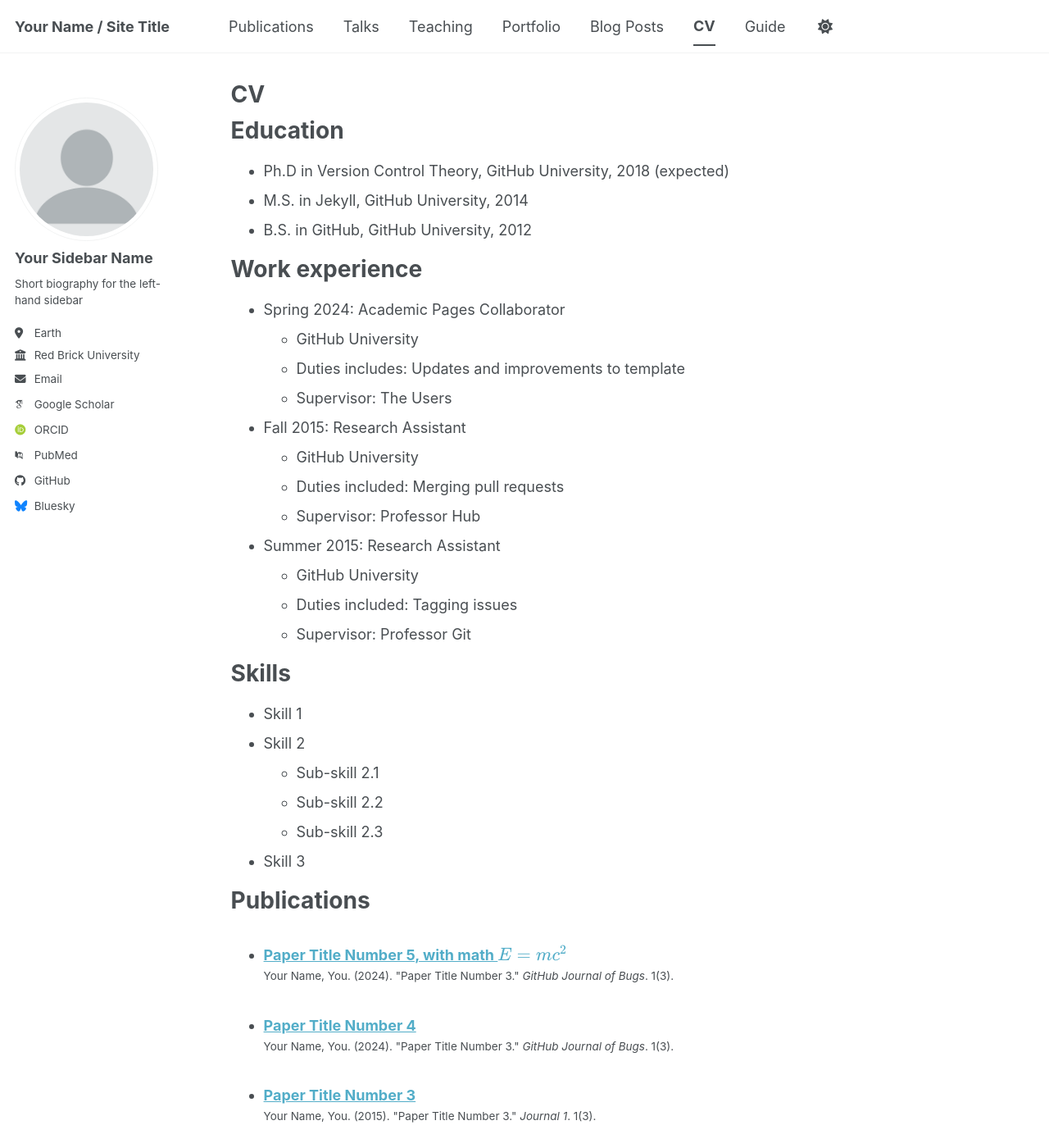
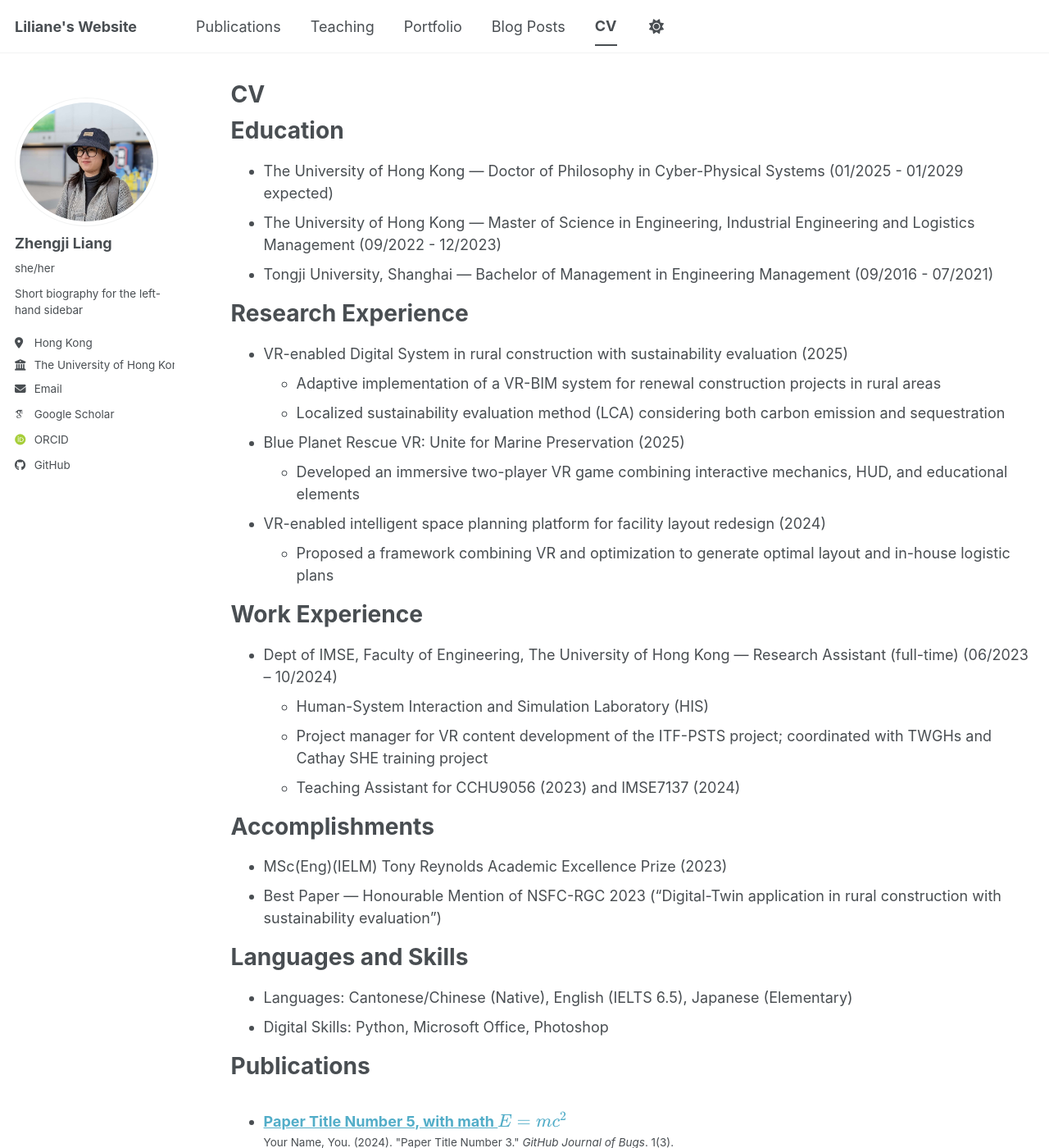
Before and after one commit to LilianeLZJ/My-Page, a Jekyll site: the page built from _pages/cv.md, in a window 1280 px wide and 1400 px high. Shown: the whole window at 82% size. Built offline with Jekyll 4.4.1, drawn with Linux system fonts in a browser that asks for light colours; some web fonts are replaced; a script bundle is joined from its source files by our own code; library files that are not in the unit come from our copies; some of the changed text lies outside the part shown.

Commit message:
update CV and home page

```diff
--- a/_config.yml
+++ b/_config.yml
@@ -9,39 +9,39 @@
 # Basic Site Settings
 locale                   : "en-US"
 site_theme               : "default" # The available themes options are "default", "air", "sunrise", "mint", "dirt" and "contrast"
-title                    : "Your Name / Site Title"
+title                    : "Liliane's Website"
 title_separator          : "-"
-name                     : &name "Your Name"
-description              : &description "Your Name's academic portfolio"   # Update this with a general description of your site, this is the default if not overridden by a page
-url                      : https://academicpages.github.io # The base hostname & protocol for your site e.g. "https://[your GitHub username].github.io",
+name                     : &name "Zhengji Liang"
+description              : &description "Zhengji Liang's academic portfolio"   # Update this with a general description of your site, this is the default if not overridden by a page
+url                      : https://lilianelzj.github.io/My-Page/ # The base hostname & protocol for your site e.g. "https://[your GitHub username].github.io",
                                                            # or if you already have some other page hosted on Github then use "https://[your GitHub username].github.io/[Your Repo Name]"
 baseurl                  : "" # the subpath of your site, e.g. "/blog"
-repository               : "academicpages/academicpages.github.io"
+repository               : "https://github.com/LilianeLZJ/My-Page"
 
 # Site Author - The following control what appear as part of the author content on the side bar.
 #               If a field is blank the icon and link will not appear, otherwise it will be shown.
 #               Additional customization can be done by editing /_includes/author-profile.html
 author:
   # Biographic information
-  avatar           : "profile.png"
-  name             : "Your Sidebar Name"
-  pronouns         : # example: "she/her"
+  avatar           : "profile.JPG"
+  name             : "Zhengji Liang"
+  pronouns         : "she/her"
   bio              : "Short biography for the left-hand sidebar"
-  location         : "Earth"
-  employer         : "Red Brick University"
+  location         : "Hong Kong"
+  employer         : "The University of Hong Kong"
   uri              : # URL
-  email            : "none@example.org"
+  email            : "lilianel@connect.hku.hk"
 
   # Academic websites
   academia         : # URL
   arxiv            : # URL - Update with the correct link to your profile
-  googlescholar    : "https://scholar.google.com/citations?user=PS_CX0AAAAAJ"
+  googlescholar    : "https://scholar.google.com/citations?user=rdxXftsAAAAJ"
   inspire-hep      : # URL
   impactstory      : # URL
-  orcid            : "https://orcid.org/yourorcidurl"
+  orcid            : "https://orcid.org/0009-0006-2495-7001"
   semantic         : # URL
   ssrn             : # URL
-  pubmed           : "https://www.ncbi.nlm.nih.gov/pubmed/?term=john+snow"
+  pubmed           : # "https://www.ncbi.nlm.nih.gov/pubmed/?term=john+snow"
   researchgate     : # URL
   scopus           : # URL
   zotero           : # URL
@@ -51,13 +51,13 @@ author:
   bitbucket        : # Username - Update with your username on the site
   codepen          : # Username
   dribbble         : # Username
-  github           : "academicpages"
+  github           : "LilianeLZJ"
   kaggle           : # Username
   stackoverflow    : # User number or user number and name (i.e., use "1" or "1/jeff-atwood")
 
   # Social media
   artstation       : # Username
-  bluesky          : "bsky.app" # Replace this with you Bluesky username
+  bluesky          : # "bsky.app" # Replace this with you Bluesky username
   facebook         : # Username
   flickr           : # Username
   foursquare       : # Username
--- a/_pages/cv.md
+++ b/_pages/cv.md
@@ -11,35 +11,38 @@ redirect_from:
 
 Education
 ======
-* Ph.D in Version Control Theory, GitHub University, 2018 (expected)
-* M.S. in Jekyll, GitHub University, 2014
-* B.S. in GitHub, GitHub University, 2012
+* The University of Hong Kong — Doctor of Philosophy in Cyber-Physical Systems (01/2025 - 01/2029 expected)
+* The University of Hong Kong — Master of Science in Engineering, Industrial Engineering and Logistics Management (09/2022 - 12/2023)
+* Tongji University, Shanghai — Bachelor of Management in Engineering Management (09/2016 - 07/2021)
 
-Work experience
+Research Experience
 ======
-* Spring 2024: Academic Pages Collaborator
-  * GitHub University
-  * Duties includes: Updates and improvements to template
-  * Supervisor: The Users
+* VR-enabled Digital System in rural construction with sustainability evaluation (2025)
+  * Adaptive implementation of a VR-BIM system for renewal construction projects in rural areas
+  * Localized sustainability evaluation method (LCA) considering both carbon emission and sequestration
 
-* Fall 2015: Research Assistant
-  * GitHub University
-  * Duties included: Merging pull requests
-  * Supervisor: Professor Hub
+* Blue Planet Rescue VR: Unite for Marine Preservation (2025)
+  * Developed an immersive two-player VR game combining interactive mechanics, HUD, and educational elements
 
-* Summer 2015: Research Assistant
-  * GitHub University
-  * Duties included: Tagging issues
-  * Supervisor: Professor Git
+* VR-enabled intelligent space planning platform for facility layout redesign (2024)
+  * Proposed a framework combining VR and optimization to generate optimal layout and in-house logistic plans
 
-Skills
+Work Experience
 ======
-* Skill 1
-* Skill 2
-  * Sub-skill 2.1
-  * Sub-skill 2.2
-  * Sub-skill 2.3
-* Skill 3
+* Dept of IMSE, Faculty of Engineering, The University of Hong Kong — Research Assistant (full-time) (06/2023 – 10/2024)
+  * Human-System Interaction and Simulation Laboratory (HIS)
+  * Project manager for VR content development of the ITF-PSTS project; coordinated with TWGHs and Cathay SHE training project
+  * Teaching Assistant for CCHU9056 (2023) and IMSE7137 (2024)
+
+Accomplishments
+======
+* MSc(Eng)(IELM) Tony Reynolds Academic Excellence Prize (2023)
+* Best Paper — Honourable Mention of NSFC-RGC 2023 ("Digital-Twin application in rural construction with sustainability evaluation")
+
+Languages and Skills
+======
+* Languages: Cantonese/Chinese (Native), English (IELTS 6.5), Japanese (Elementary)
+* Digital Skills: Python, Microsoft Office, Photoshop
 
 Publications
 ======
@@ -61,4 +64,4 @@ Teaching
 
 Service and leadership
 ======
-* Currently signed in to 43 different slack teams
+Under construction
--- a/_pages/publications.html
+++ b/_pages/publications.html
@@ -6,7 +6,7 @@ author_profile: true
 ---
 
 {% if site.author.googlescholar %}
-  <div class="wordwrap">You can also find my articles on <a href="{{site.author.googlescholar}}">my Google Scholar profile</a>.</div>
+  <div class="wordwrap">You can also find my articles on <a href="{{https://scholar.google.com/citations?user=rdxXftsAAAAJ&hl=en}}">my Google Scholar profile</a>.</div>
 {% endif %}
 
 {% include base_path %}
```
Also changed, not shown: README.md (+2 -2 lines), _data/navigation.yml (+5 -5 lines), images/profile.JPG (added), 1 other file.
